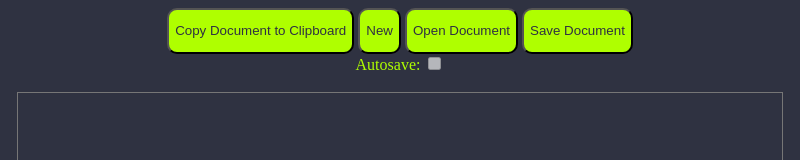
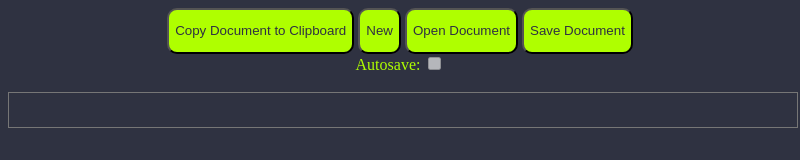
Before and after one commit to Sharkbyteprojects/SharkWrite-new, an Electron app: page index.html in a window 800 px wide. Shown: the top 160 px of the page. Drawn offline with Linux system fonts and the light colour scheme; no server answers.

Commit message:
ADD RULES

```diff
--- a/style.css
+++ b/style.css
@@ -1,6 +1,6 @@
 textarea {
-  height: calc(100vh - (90px + 20px));
-  width: calc(100vw - 40px);
+  height: 100%;
+  width: 100%;
   background-color: #2f3241;
   resize: none;
   color: #74b1be;
```
